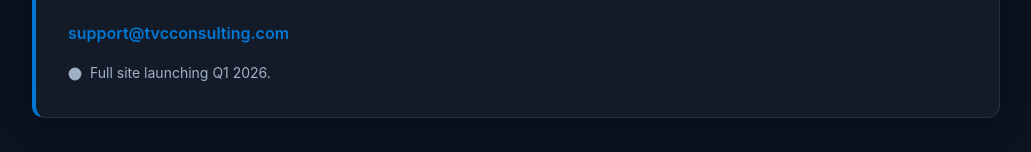
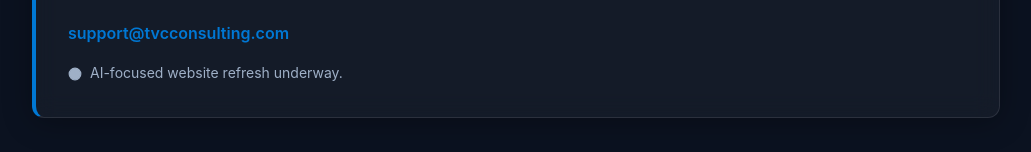
Before and after one commit to TVCClients/tvc-splash2026, a plain HTML site: page index.html in a window 1280 px wide. Shown: the part 1914-2066 px from the top of the page, without its empty margins (124-1155 px from the left). Drawn offline with Linux system fonts and the light colour scheme.

Commit message:
Update footer refresh note

```diff
--- a/index.html
+++ b/index.html
@@ -448,7 +448,7 @@
                 </div>
                 <div class="footer-note">
                     <svg width="14" height="14" viewBox="0 0 24 24" fill="none" stroke="currentColor" stroke-width="2"><circle cx="12" cy="12" r="10"></circle><polyline points="12 6 12 12 16 14"></polyline></svg>
-                    Full site launching Q1 2026.
+                    AI-focused website refresh underway.
                 </div>
             </div>
         </footer>
```
